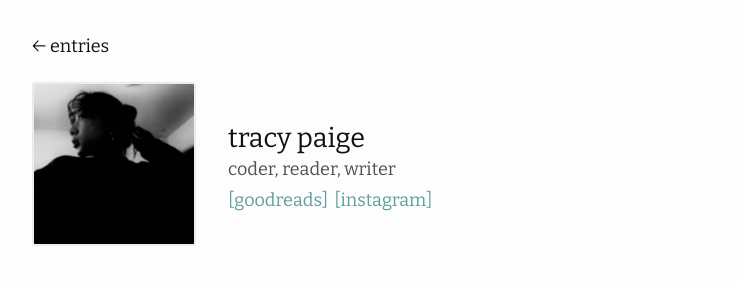
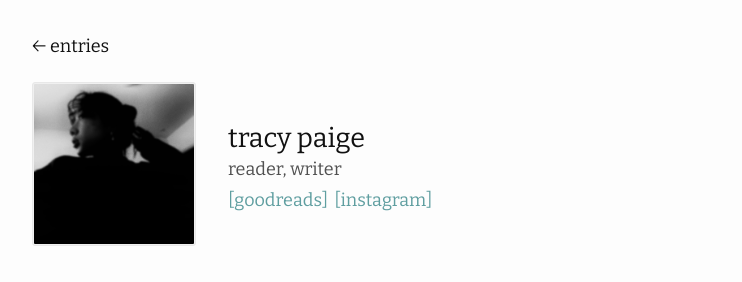
Before and after one commit to tracypaigereads/tracypaigereads.github.io, a Jekyll site: the page built from about.md, in a window 1280 px wide. Shown: the top 282 px of the page, without its empty margins (238-980 px from the left). Built offline with Jekyll 4.4.1, drawn with Linux system fonts in a browser that asks for light colours; nearby versions of some CDN libraries.

```diff
--- a/_config.yml
+++ b/_config.yml
@@ -12,7 +12,7 @@ remote_theme: huangyz0918/moving
 
 moving:
   avatar_url: img/profile.jpg
-  about_you: coder, reader, writer
+  about_you: reader, writer
   date_format: "%b %d" # date format of posts in home page
   back_to: "entries"
 
```
Also changed, not shown: img/profile.jpg.
